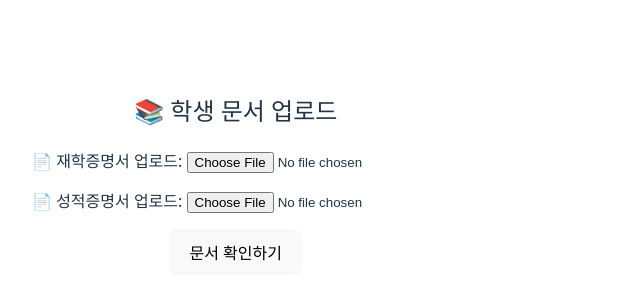
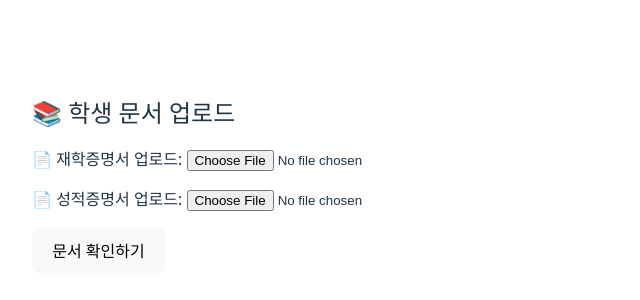
Before and after one commit to wff826/AGI-Hackaton, a React (Vite) app in the folder frontend/: page /upload-student in a window 1280 px wide. Shown: the part 226-526 px from the top of the page, without its empty margins (0-640 px from the left). Built offline with nearby package versions, Linux system fonts and the light colour scheme.

Commit message:
학생 문서 업로드 JPG/PDF 지원

```diff
--- a/frontend/src/pages/UploadStudent.tsx
+++ b/frontend/src/pages/UploadStudent.tsx
@@ -5,10 +5,12 @@ const UploadStudent = () => {
   const [gradeFile, setGradeFile] = useState<File | null>(null);
   const [uploading, setUploading] = useState(false);
   const [message, setMessage] = useState("");
+  const [rawText, setRawText] = useState("");
+  const [extracted, setExtracted] = useState<Record<string, any> | null>(null);
 
   const handleUpload = async () => {
     if (!enrollmentFile || !gradeFile) {
-      setMessage("두 문서를 모두 업로드해주세요.");
+      setMessage("❗ 두 문서를 모두 업로드해주세요.");
       return;
     }
 
@@ -17,7 +19,7 @@ const UploadStudent = () => {
     formData.append("grade", gradeFile);
 
     setUploading(true);
-    setMessage("업로드 중...");
+    setMessage("📤 업로드 중...");
 
     try {
       const res = await fetch("http://localhost:8000/upload/student", {
@@ -25,7 +27,9 @@ const UploadStudent = () => {
         body: formData,
       });
       const data = await res.json();
-      setMessage("✅ 업로드 완료: " + JSON.stringify(data));
+      setRawText(data.raw_text || "");
+      setExtracted(data.extracted_info || null);
+      setMessage("✅ 업로드 완료");
     } catch (err) {
       console.error(err);
       setMessage("❌ 업로드 실패");
@@ -35,23 +39,23 @@ const UploadStudent = () => {
   };
 
   return (
-    <div style={{ padding: "2rem", textAlign: "center" }}>
-      <h2>📚 학생 문서 업로드</h2>
+    <div style={{ padding: "2rem", maxWidth: "700px", margin: "0 auto" }}>
+      <h2 style={{ marginBottom: "1rem" }}>📚 학생 문서 업로드</h2>
 
-      <div style={{ margin: "1rem 0" }}>
+      <div style={{ marginBottom: "1rem" }}>
         <label>📄 재학증명서 업로드: </label>
         <input
           type="file"
-          accept="application/pdf"
+          accept=".pdf,.jpg,.jpeg,.png"
           onChange={(e) => setEnrollmentFile(e.target.files?.[0] || null)}
         />
       </div>
 
-      <div style={{ margin: "1rem 0" }}>
+      <div style={{ marginBottom: "1rem" }}>
         <label>📄 성적증명서 업로드: </label>
         <input
           type="file"
-          accept="application/pdf"
+          accept=".pdf,.jpg,.jpeg,.png"
           onChange={(e) => setGradeFile(e.target.files?.[0] || null)}
         />
       </div>
@@ -61,6 +65,37 @@ const UploadStudent = () => {
       </button>
 
       {message && <p style={{ marginTop: "1rem" }}>{message}</p>}
+
+      {rawText && (
+        <div style={{ marginTop: "2rem" }}>
+          <h3>📝 원문 텍스트</h3>
+          <pre
+            style={{
+              whiteSpace: "pre-wrap",
+              background: "#f6f6f6",
+              padding: "1rem",
+              borderRadius: "8px",
+              fontSize: "0.9rem",
+              lineHeight: "1.4",
+            }}
+          >
+            {rawText}
+          </pre>
+        </div>
+      )}
+
+      {extracted && (
+        <div style={{ marginTop: "2rem" }}>
+          <h3>📋 추출 결과</h3>
+          <ul>
+            {Object.entries(extracted).map(([key, value]) => (
+              <li key={key}>
+                <strong>{key}</strong>: {String(value)}
+              </li>
+            ))}
+          </ul>
+        </div>
+      )}
     </div>
   );
 };
```
Also changed, not shown: 1 other file (tests, documents, lock files or other folders).
